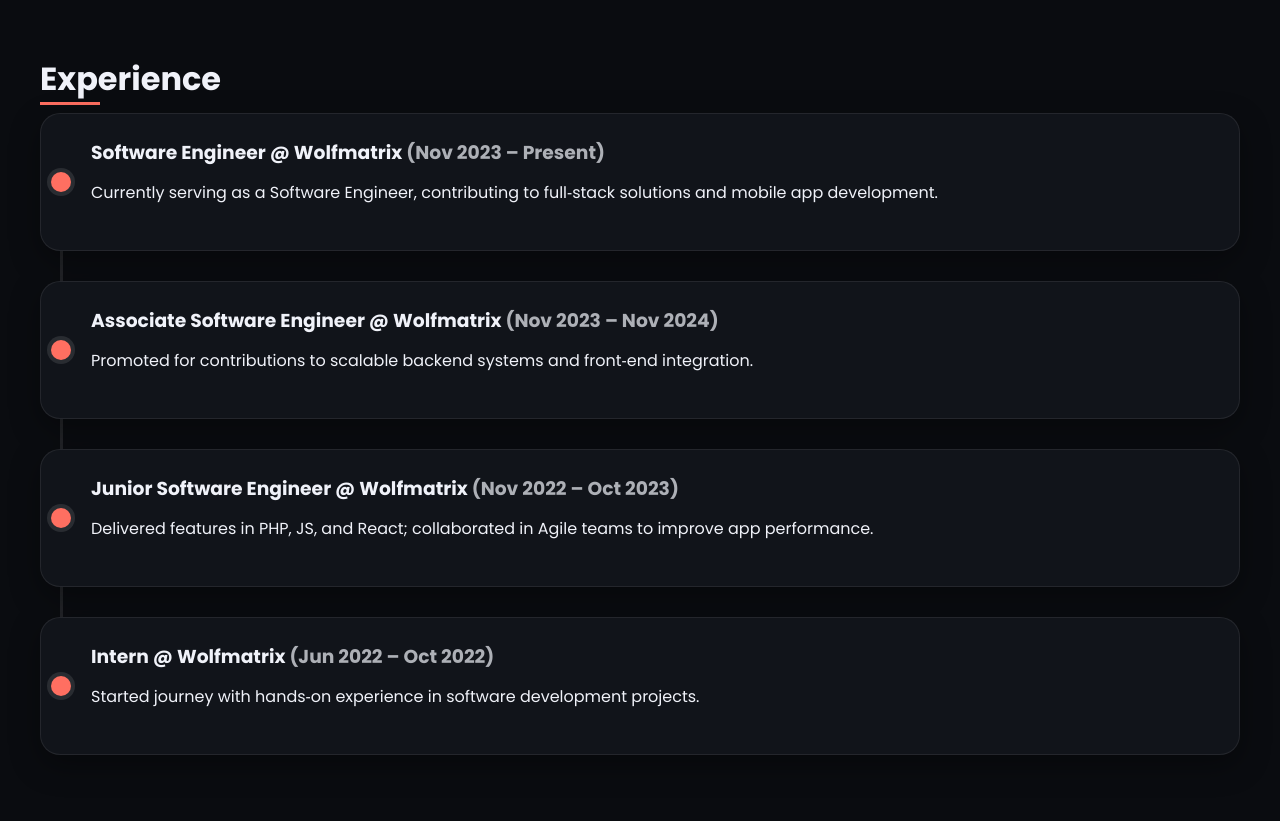
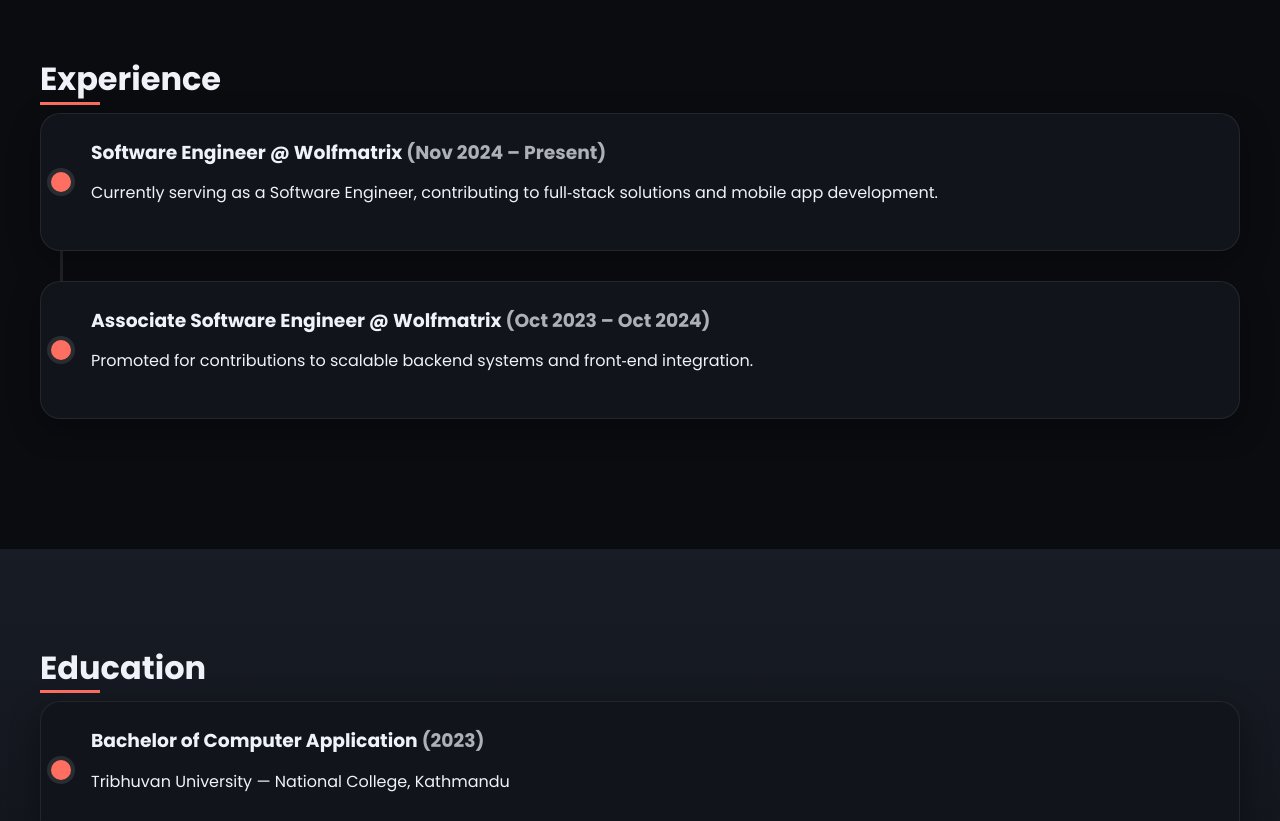
Before and after one commit to YugeshMarahhatta/Portofolio, a plain HTML site: page index.html in a window 1280 px wide. Shown: the part 1580-2401 px from the top of the page. Drawn offline with Linux system fonts and the light colour scheme.

Commit message:
Changes implemented

```diff
--- a/index.html
+++ b/index.html
@@ -90,20 +90,12 @@
         <h2>Experience</h2>
         <div class="timeline">
           <div class="titem card pad">
-            <h3>Software Engineer @ Wolfmatrix <span style="opacity:.7">(Nov 2023 – Present)</span></h3>
+            <h3>Software Engineer @ Wolfmatrix <span style="opacity:.7">(Nov 2024 – Present)</span></h3>
             <p>Currently serving as a Software Engineer, contributing to full‑stack solutions and mobile app development.</p>
           </div>
           <div class="titem card pad">
-            <h3>Associate Software Engineer @ Wolfmatrix <span style="opacity:.7">(Nov 2023 – Nov 2024)</span></h3>
+            <h3>Associate Software Engineer @ Wolfmatrix <span style="opacity:.7">(Oct 2023 – Oct 2024)</span></h3>
             <p>Promoted for contributions to scalable backend systems and front‑end integration.</p>
-          </div>
-          <div class="titem card pad">
-            <h3>Junior Software Engineer @ Wolfmatrix <span style="opacity:.7">(Nov 2022 – Oct 2023)</span></h3>
-            <p>Delivered features in PHP, JS, and React; collaborated in Agile teams to improve app performance.</p>
-          </div>
-          <div class="titem card pad">
-            <h3>Intern @ Wolfmatrix <span style="opacity:.7">(Jun 2022 – Oct 2022)</span></h3>
-            <p>Started journey with hands‑on experience in software development projects.</p>
           </div>
         </div>
       </div>
```
Also changed, not shown: 1 other file.
